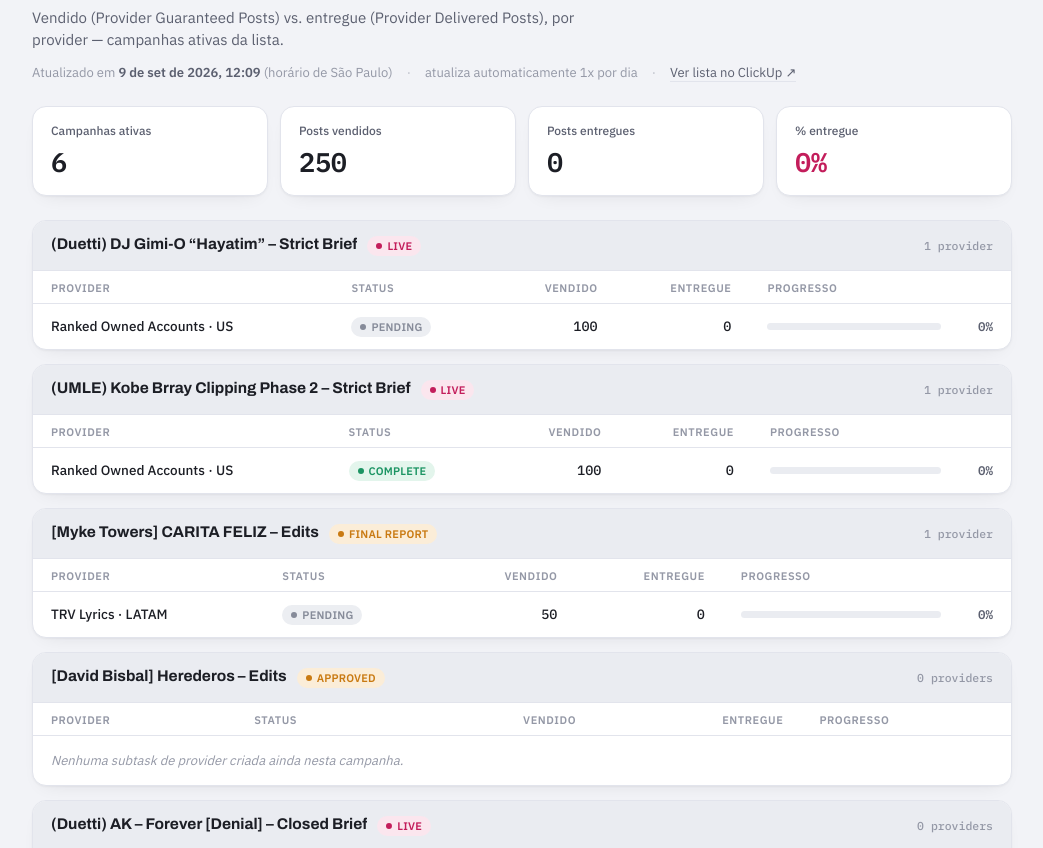
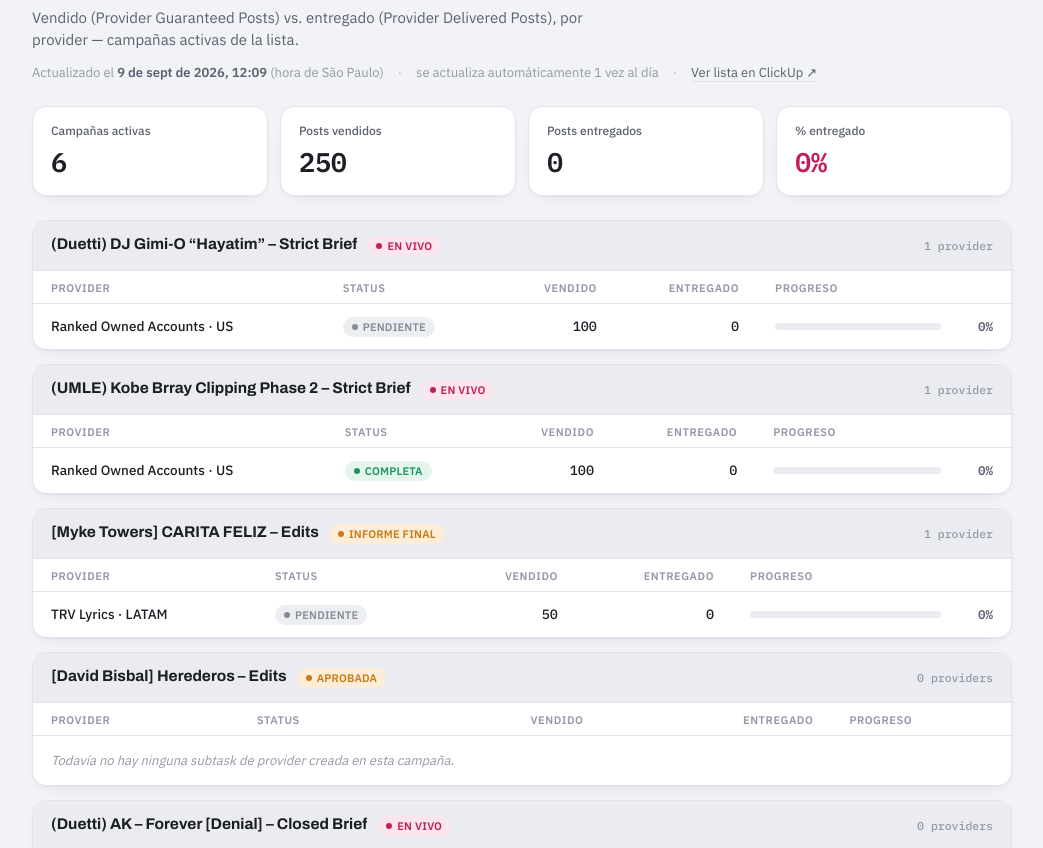
Before and after one commit to gabriel-ranked/ranked-clickup-embed, a plain HTML site: page index.html in a window 1280 px wide. Shown: the part 96-944 px from the top of the page, without its empty margins (118-1161 px from the left). Drawn offline with Linux system fonts and the light colour scheme.

Commit message:
Update index.html

```diff
--- a/index.html
+++ b/index.html
@@ -374,13 +374,13 @@
   <header>
     <div class="eyebrow">Ranked Music · Lista “Campaigns”</div>
     <h1>Entrega de Posts</h1>
-    <p class="subtitle">Vendido (Provider Guaranteed Posts) vs. entregue (Provider Delivered Posts), por provider — campanhas ativas da lista.</p>
+    <p class="subtitle">Vendido (Provider Guaranteed Posts) vs. entregado (Provider Delivered Posts), por provider — campañas activas de la lista.</p>
     <div class="meta-row">
-      <span>Atualizado em <b id="updated-at" style="color:var(--ink-muted)">9 de set de 2026, 12:09</b> (horário de São Paulo)</span>
+      <span>Actualizado el <b id="updated-at" style="color:var(--ink-muted)">9 de sept de 2026, 12:09</b> (hora de São Paulo)</span>
       <span class="dot">·</span>
-      <span>atualiza automaticamente 1x por dia</span>
+      <span>se actualiza automáticamente 1 vez al día</span>
       <span class="dot">·</span>
-      <a href="https://app.clickup.com/30926840/v/li/901705330213" target="_blank" rel="noopener">Ver lista no ClickUp ↗</a>
+      <a href="https://app.clickup.com/30926840/v/li/901705330213" target="_blank" rel="noopener">Ver lista en ClickUp ↗</a>
     </div>
   </header>
 
@@ -389,8 +389,8 @@
   <div class="campaigns" id="campaigns"></div>
 
   <footer>
-    <div><b>V1 — só posts.</b> Guaranteed Views / Delivered Views entram numa próxima versão.</div>
-    <div>Mostrando só campanhas com status <b>pending</b>, <b>approved – ready to launch</b>, <b>live</b> ou <b>final report</b>. Campanhas <b>complete</b> ou <b>canceled</b> saem da lista.</div>
+    <div><b>V1 — solo posts.</b> Guaranteed Views / Delivered Views entrarán en una próxima versión.</div>
+    <div>Mostrando solo campañas con status <b>pending</b>, <b>approved – ready to launch</b>, <b>live</b> o <b>final report</b>. Las campañas <b>complete</b> o <b>canceled</b> se quitan de la lista.</div>
   </footer>
 
 </div>
@@ -448,12 +448,12 @@
   /* DATA_END */
 
   var STATUS_META = {
-    "pending": { cls: "st-pending", label: "Pending" },
-    "approved - ready to launch": { cls: "st-approved", label: "Approved" },
-    "live": { cls: "st-live", label: "Live" },
-    "final report": { cls: "st-final", label: "Final report" },
-    "complete": { cls: "st-complete", label: "Complete" },
-    "canceled": { cls: "st-canceled", label: "Canceled" }
+    "pending": { cls: "st-pending", label: "Pendiente" },
+    "approved - ready to launch": { cls: "st-approved", label: "Aprobada" },
+    "live": { cls: "st-live", label: "En vivo" },
+    "final report": { cls: "st-final", label: "Informe final" },
+    "complete": { cls: "st-complete", label: "Completa" },
+    "canceled": { cls: "st-canceled", label: "Cancelada" }
   };
 
   function pillHtml(status) {
@@ -466,7 +466,7 @@
   }
 
   function fmt(n) {
-    return n.toLocaleString("pt-BR");
+    return n.toLocaleString("es-ES");
   }
 
   function render(data) {
@@ -477,7 +477,7 @@
 
       var rowsHtml;
       if (c.subtasks.length === 0) {
-        rowsHtml = '<tr class="empty-row"><td colspan="4">Nenhuma subtask de provider criada ainda nesta campanha.</td></tr>';
+        rowsHtml = '<tr class="empty-row"><td colspan="4">Todavía no hay ninguna subtask de provider creada en esta campaña.</td></tr>';
       } else {
         rowsHtml = c.subtasks.map(function (s) {
           totalGuaranteed += s.guaranteed;
@@ -513,7 +513,7 @@
           '<div class="table-scroll">' +
             '<table>' +
               '<thead><tr>' +
-                '<th>Provider</th><th>Status</th><th class="num">Vendido</th><th class="num">Entregue</th><th>Progresso</th>' +
+                '<th>Provider</th><th>Status</th><th class="num">Vendido</th><th class="num">Entregado</th><th>Progreso</th>' +
               '</tr></thead>' +
               '<tbody>' + rowsHtml + '</tbody>' +
             '</table>' +
@@ -526,10 +526,10 @@
 
     var overallPct = totalGuaranteed > 0 ? Math.round((totalDelivered / totalGuaranteed) * 100) : 0;
     var kpis = [
-      { label: "Campanhas ativas", value: data.campaigns.length, accent: false },
+      { label: "Campañas activas", value: data.campaigns.length, accent: false },
       { label: "Posts vendidos", value: fmt(totalGuaranteed), accent: false },
-      { label: "Posts entregues", value: fmt(totalDelivered), accent: false },
-      { label: "% entregue", value: overallPct + "%", accent: true }
+      { label: "Posts entregados", value: fmt(totalDelivered), accent: false },
+      { label: "% entregado", value: overallPct + "%", accent: true }
     ];
     document.getElementById("kpis").innerHTML = kpis.map(function (k) {
       return '<div class="kpi' + (k.accent ? ' accent' : '') + '"><div class="label">' + k.label + '</div><div class="value">' + k.value + '</div></div>';
```
